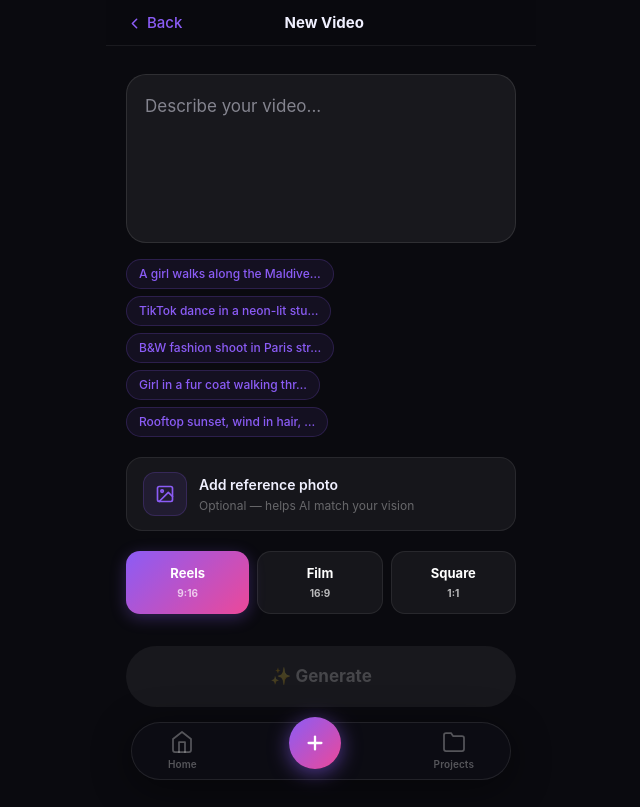
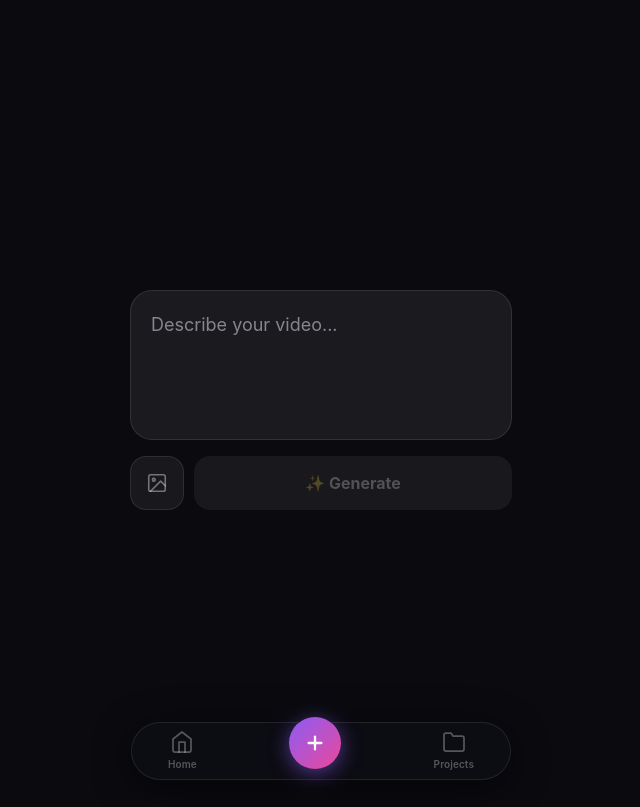
Before and after one commit to thepdm/ClipSpark, a Next.js app: page /create in a window 1280 px wide. Shown: the whole page, without its empty margins (319-959 px from the left). Built offline with nearby package versions, Linux system fonts and the light colour scheme.

Commit message:
Create: strip to bare minimum — textarea + photo ref + generate

```diff
--- a/app/create/page.tsx
+++ b/app/create/page.tsx
@@ -2,201 +2,95 @@
 
 import { useState, useRef, useEffect } from 'react';
 import { useRouter } from 'next/navigation';
-import Link from 'next/link';
 import { TabBar } from '@/components/TabBar';
-
-const EXAMPLES = [
-  'A girl walks along the Maldives beach at golden hour',
-  'TikTok dance in a neon-lit studio, trending moves',
-  'B&W fashion shoot in Paris streets at night',
-  'Girl in a fur coat walking through snowy city',
-  'Rooftop sunset, wind in hair, city lights below',
-];
-
-const FORMATS = [
-  { id: 'reels', label: 'Reels', sub: '9:16' },
-  { id: 'cinematic', label: 'Film', sub: '16:9' },
-  { id: 'square', label: 'Square', sub: '1:1' },
-];
 
 export default function CreatePage() {
   const router = useRouter();
   const [description, setDescription] = useState('');
   const [refPhoto, setRefPhoto] = useState<string | null>(null);
-  const [refName, setRefName] = useState('');
-  const [format, setFormat] = useState('reels');
   const [isGenerating, setIsGenerating] = useState(false);
   const fileRef = useRef<HTMLInputElement>(null);
-  const textRef = useRef<HTMLTextAreaElement>(null);
 
   useEffect(() => {
     const prefill = sessionStorage.getItem('clipspark_prefill_description');
-    if (prefill) {
-      setDescription(prefill);
-      sessionStorage.removeItem('clipspark_prefill_description');
-    }
-    textRef.current?.focus();
+    if (prefill) { setDescription(prefill); sessionStorage.removeItem('clipspark_prefill_description'); }
   }, []);
-
-  const handleFile = (e: React.ChangeEvent<HTMLInputElement>) => {
-    const file = e.target.files?.[0];
-    if (!file) return;
-    setRefPhoto(URL.createObjectURL(file));
-    setRefName(file.name);
-  };
 
   const handleGenerate = () => {
     if (!description.trim()) return;
     setIsGenerating(true);
     sessionStorage.setItem('clipspark_description', description);
-    sessionStorage.setItem('clipspark_format', format);
     if (refPhoto) sessionStorage.setItem('clipspark_ref_photo', refPhoto);
     setTimeout(() => router.push('/scenes'), 1800);
   };
 
   return (
-    <div style={{ minHeight: '100svh', background: '#0A0A0F', paddingBottom: 100 }}>
-      <div style={{
-        position: 'sticky', top: 0, zIndex: 50,
-        padding: '12px 20px 10px',
-        display: 'flex', alignItems: 'center', justifyContent: 'space-between',
-        background: 'rgba(10,10,15,0.95)',
-        backdropFilter: 'blur(20px)', WebkitBackdropFilter: 'blur(20px)',
-        borderBottom: '1px solid rgba(255,255,255,0.07)',
-      }}>
-        <Link href="/" style={{ color: '#8B5CF6', textDecoration: 'none', fontSize: 15, fontWeight: 500, display: 'flex', alignItems: 'center', gap: 4 }}>
-          <svg width="17" height="17" viewBox="0 0 24 24" fill="none" stroke="currentColor" strokeWidth={2.2} strokeLinecap="round" strokeLinejoin="round"><polyline points="15 18 9 12 15 6"/></svg>
-          Back
-        </Link>
-        <span style={{ fontSize: 15, fontWeight: 700, color: '#F0F0FF' }}>New Video</span>
-        <div style={{ width: 50 }} />
-      </div>
+    <div style={{ minHeight: '100svh', background: '#0A0A0F', display: 'flex', flexDirection: 'column' }}>
+      <main style={{ flex: 1, display: 'flex', flexDirection: 'column', justifyContent: 'center', padding: '0 24px', gap: 16 }}>
 
-      <main style={{ padding: '28px 20px 0' }}>
-
-        {/* Main input */}
-        <div style={{ marginBottom: 20 }}>
         <textarea
-            ref={textRef}
           value={description}
           onChange={e => setDescription(e.target.value)}
           placeholder="Describe your video..."
-            rows={5}
+          autoFocus
+          rows={4}
           style={{
-              width: '100%', padding: '18px',
-              borderRadius: 20,
-              background: 'rgba(255,255,255,0.06)',
-              border: description ? '1.5px solid rgba(139,92,246,0.4)' : '1px solid rgba(255,255,255,0.1)',
-              fontSize: 17, color: '#F0F0FF',
-              lineHeight: 1.55, resize: 'none', outline: 'none',
-              fontFamily: 'inherit', boxSizing: 'border-box',
-              transition: 'border-color 0.2s',
+            width: '100%', padding: '20px',
+            borderRadius: 22,
+            background: 'rgba(255,255,255,0.07)',
+            border: description ? '1.5px solid rgba(139,92,246,0.5)' : '1px solid rgba(255,255,255,0.1)',
+            fontSize: 18, color: '#F0F0FF', lineHeight: 1.5,
+            resize: 'none', outline: 'none', fontFamily: 'inherit',
+            boxSizing: 'border-box', transition: 'border-color 0.2s',
           }}
         />
 
-          {/* Examples */}
-          <div style={{ display: 'flex', gap: 7, flexWrap: 'wrap', marginTop: 10 }}>
-            {EXAMPLES.map(ex => (
-              <button key={ex} onClick={() => setDescription(ex)} style={{
-                padding: '5px 12px', borderRadius: 999,
-                background: 'rgba(139,92,246,0.08)', color: '#8B5CF6',
-                border: '1px solid rgba(139,92,246,0.2)',
-                fontSize: 12, fontWeight: 500, cursor: 'pointer',
-              }}>
-                {ex.length > 30 ? ex.slice(0, 30) + '…' : ex}
-              </button>
-            ))}
-          </div>
-        </div>
-
-        {/* Reference photo */}
-        <div
+        <div style={{ display: 'flex', gap: 10 }}>
+          {/* Photo ref */}
+          <button
             onClick={() => fileRef.current?.click()}
             style={{
-            display: 'flex', alignItems: 'center', gap: 12,
-            padding: '14px 16px', borderRadius: 16, marginBottom: 20,
-            background: 'rgba(255,255,255,0.05)',
-            border: refPhoto ? '1.5px solid rgba(139,92,246,0.4)' : '1px solid rgba(255,255,255,0.08)',
-            cursor: 'pointer', transition: 'border-color 0.2s',
+              width: 54, height: 54, borderRadius: 16, flexShrink: 0,
+              background: refPhoto ? 'rgba(139,92,246,0.15)' : 'rgba(255,255,255,0.06)',
+              border: refPhoto ? '1.5px solid rgba(139,92,246,0.4)' : '1px solid rgba(255,255,255,0.1)',
+              cursor: 'pointer', overflow: 'hidden', padding: 0,
+              display: 'flex', alignItems: 'center', justifyContent: 'center',
             }}
           >
             {refPhoto ? (
-            <>
-              <img src={refPhoto} alt="" style={{ width: 44, height: 44, borderRadius: 10, objectFit: 'cover', flexShrink: 0 }} />
-              <div style={{ flex: 1 }}>
-                <p style={{ fontSize: 13, fontWeight: 600, color: '#F0F0FF', marginBottom: 1 }}>{refName}</p>
-                <p style={{ fontSize: 11, color: '#8B5CF6' }}>Reference photo added</p>
-              </div>
-              <button
-                onClick={e => { e.stopPropagation(); setRefPhoto(null); setRefName(''); }}
-                style={{ width: 24, height: 24, borderRadius: '50%', background: 'rgba(255,255,255,0.08)', border: 'none', color: 'rgba(255,255,255,0.4)', cursor: 'pointer', fontSize: 11 }}
-              >✕</button>
-            </>
+              <img src={refPhoto} alt="" style={{ width: '100%', height: '100%', objectFit: 'cover' }} />
             ) : (
-            <>
-              <div style={{ width: 44, height: 44, borderRadius: 12, background: 'rgba(139,92,246,0.1)', border: '1px solid rgba(139,92,246,0.2)', display: 'flex', alignItems: 'center', justifyContent: 'center', flexShrink: 0 }}>
-                <svg width="20" height="20" viewBox="0 0 24 24" fill="none" stroke="#8B5CF6" strokeWidth={2} strokeLinecap="round" strokeLinejoin="round">
+              <svg width="22" height="22" viewBox="0 0 24 24" fill="none" stroke="rgba(255,255,255,0.4)" strokeWidth={1.75} strokeLinecap="round" strokeLinejoin="round">
                 <rect x="3" y="3" width="18" height="18" rx="2"/>
                 <circle cx="8.5" cy="8.5" r="1.5"/>
                 <polyline points="21 15 16 10 5 21"/>
               </svg>
-              </div>
-              <div>
-                <p style={{ fontSize: 14, fontWeight: 600, color: '#F0F0FF', marginBottom: 2 }}>Add reference photo</p>
-                <p style={{ fontSize: 12, color: 'rgba(255,255,255,0.35)' }}>Optional — helps AI match your vision</p>
-              </div>
-            </>
             )}
-        </div>
-        <input ref={fileRef} type="file" accept="image/*" style={{ display: 'none' }} onChange={handleFile} />
+          </button>
+          <input ref={fileRef} type="file" accept="image/*" style={{ display: 'none' }} onChange={e => { const f = e.target.files?.[0]; if (f) setRefPhoto(URL.createObjectURL(f)); }} />
 
-        {/* Format */}
-        <div style={{ display: 'flex', gap: 8, marginBottom: 32 }}>
-          {FORMATS.map(f => (
-            <button
-              key={f.id}
-              onClick={() => setFormat(f.id)}
-              style={{
-                flex: 1, padding: '12px 8px',
-                borderRadius: 14,
-                background: format === f.id ? 'linear-gradient(135deg,#8B5CF6,#EC4899)' : 'rgba(255,255,255,0.05)',
-                border: format === f.id ? 'none' : '1px solid rgba(255,255,255,0.08)',
-                color: '#fff', fontSize: 13, fontWeight: 700,
-                cursor: 'pointer', transition: 'all 0.15s',
-                boxShadow: format === f.id ? '0 4px 16px rgba(139,92,246,0.3)' : 'none',
-              }}
-            >
-              <div>{f.label}</div>
-              <div style={{ fontSize: 10, opacity: 0.7, marginTop: 2 }}>{f.sub}</div>
-            </button>
-          ))}
-        </div>
-
-        {/* Generate button */}
+          {/* Generate */}
           <button
             onClick={handleGenerate}
             disabled={!description.trim() || isGenerating}
             style={{
-            width: '100%', padding: '18px',
-            borderRadius: 999,
+              flex: 1, height: 54, borderRadius: 16,
               background: description.trim() && !isGenerating
                 ? 'linear-gradient(135deg, #8B5CF6, #EC4899)'
                 : 'rgba(255,255,255,0.06)',
-            color: description.trim() && !isGenerating ? '#fff' : 'rgba(255,255,255,0.2)',
-            fontSize: 17, fontWeight: 700,
-            border: 'none', cursor: description.trim() ? 'pointer' : 'default',
-            boxShadow: description.trim() && !isGenerating ? '0 8px 28px rgba(139,92,246,0.4)' : 'none',
+              color: description.trim() ? '#fff' : 'rgba(255,255,255,0.25)',
+              fontSize: 16, fontWeight: 700, border: 'none',
+              cursor: description.trim() ? 'pointer' : 'default',
+              boxShadow: description.trim() && !isGenerating ? '0 6px 24px rgba(139,92,246,0.4)' : 'none',
               transition: 'all 0.2s',
-            display: 'flex', alignItems: 'center', justifyContent: 'center', gap: 10,
+              display: 'flex', alignItems: 'center', justifyContent: 'center', gap: 8,
             }}
           >
             {isGenerating ? (
-            <>
               <div style={{ width: 20, height: 20, borderRadius: '50%', border: '2.5px solid rgba(255,255,255,0.3)', borderTopColor: '#fff', animation: 'spin 0.85s linear infinite' }} />
-              Generating...
-            </>
             ) : '✨ Generate'}
           </button>
+        </div>
       </main>
 
       <TabBar />
```
Lines whose indentation alone changed are shown as unchanged.
